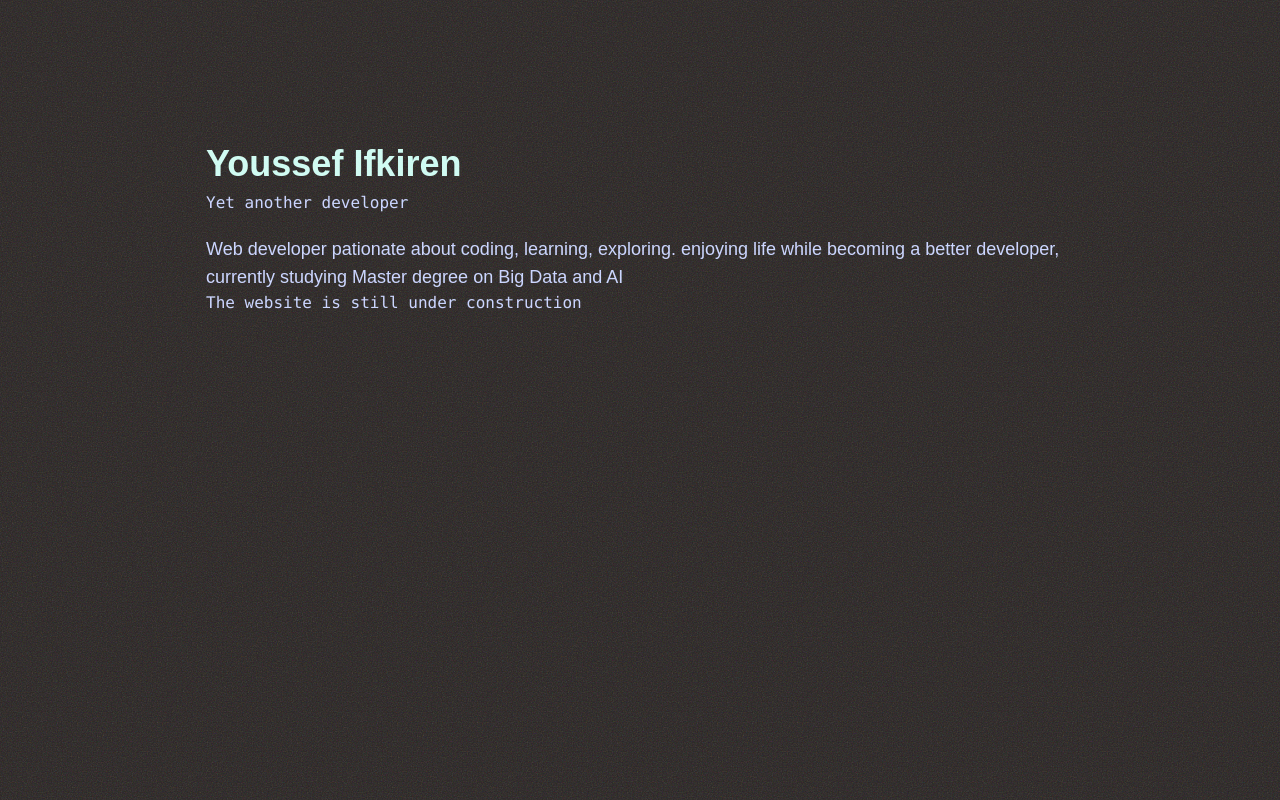
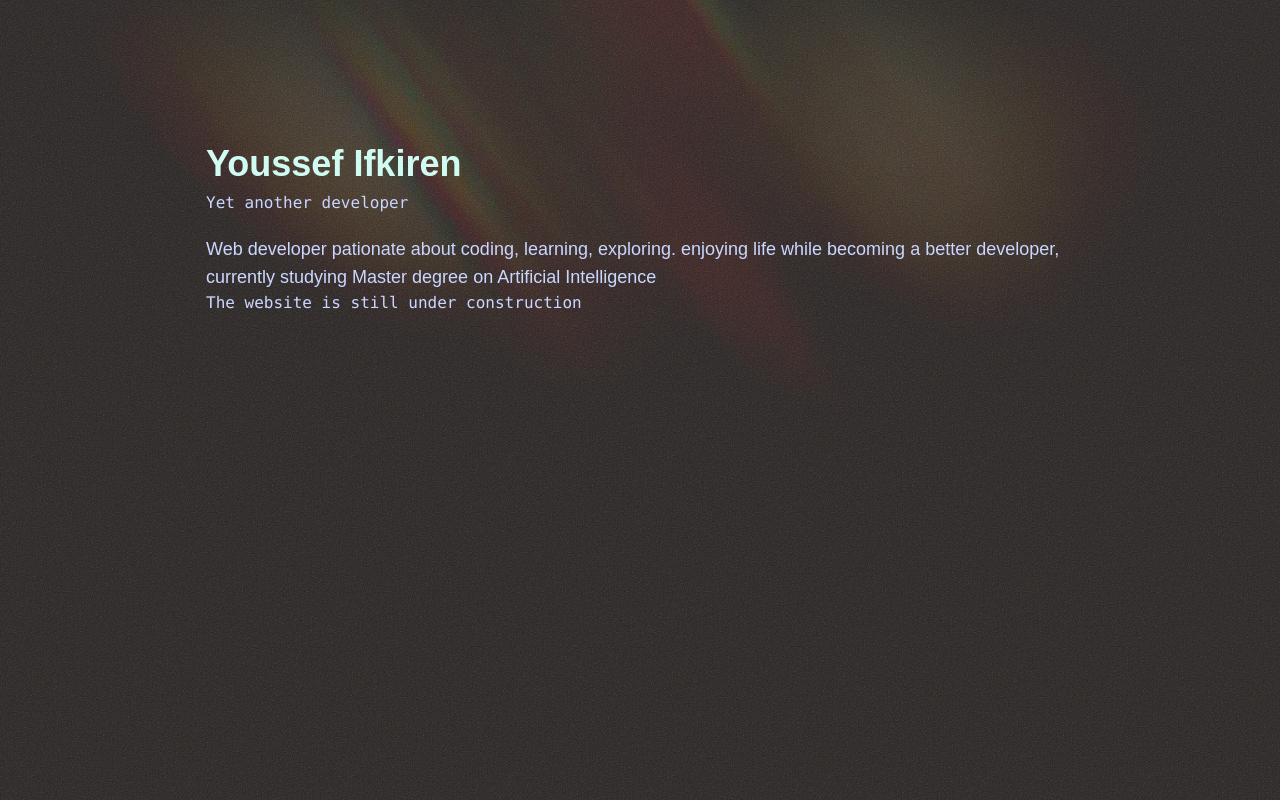
Before and after one commit to youssefifkiren/portfolio, a Next.js app: page / in a window 1280 px wide. Built offline with nearby package versions, Linux system fonts and the light colour scheme.

Commit message:
added bg glow, changed master description, dynamic font size

```diff
--- a/app/layout.tsx
+++ b/app/layout.tsx
@@ -6,6 +6,7 @@ import { cn } from "@/lib/utils";
 import { Analytics } from "@vercel/analytics/react"
 import Providers from "@/components/providers/Providers";
 import Dchach from "@/components/ui/overlays/Dchach";
+import GlowLines from "@/components/ui/overlays/GlowLines";
 
 const monsterrat = Montserrat({
   weight: ['100', '400', '500', '700'],
@@ -49,6 +50,7 @@ export default function RootLayout({
         className={cn(monsterrat.variable, 'antialiased bg-stone-800 selection:bg-teal-400/90 selection:text-white')}
       >
         <Providers>
+          <GlowLines />
           <Dchach />
           <main className="mx-auto w-full max-w-[900px] pt-0 md:pt-12 p-4 text-indigo-200">
             {children}
--- a/app/page.tsx
+++ b/app/page.tsx
@@ -13,7 +13,7 @@ export default function Home() {
         <span>
           <code>Yet another developer</code>
         </span>
-        <p className="text-lg">
+        <p className="md:text-lg">
           {metainfo.description}
         </p>
         <span>
--- a/components/ui/overlays/Dchach.tsx
+++ b/components/ui/overlays/Dchach.tsx
@@ -2,7 +2,7 @@
 const Dchach = () => {
   return (
     <svg
-      className="pointer-events-none fixed isolate z-30 opacity-75 mix-blend-soft-light"
+      className="pointer-events-none fixed isolate z-30 opacity-80 mix-blend-soft-light"
       width="100%"
       height="100%"
     >
--- /dev/null
+++ b/components/ui/overlays/GlowLines.tsx
@@ -0,0 +1,9 @@
+const GlowLines = () => {
+  return (
+    <div className="pointer-events-none py-36 opacity-20 absolute inset-0 overflow-hidden mix-blend-lighten">
+        <div className="h-full scale-[2.5] bg-top bg-[url(/bg-glow.jpg)] bg-no-repeat" />
+    </div>
+  )
+}
+
+export default GlowLines
--- a/lib/const.ts
+++ b/lib/const.ts
@@ -4,5 +4,5 @@ export const metainfo = {
     siteDomain: "youssefifkiren.dev",
     email: "youssef@tlgesports.com",
     slug: "Yet Another Fullstack Developer",
-    description: "Web developer pationate about coding, learning, exploring. enjoying life while becoming a better developer, currently studying Master degree on Big Data and AI"
+    description: "Web developer pationate about coding, learning, exploring. enjoying life while becoming a better developer, currently studying Master degree on Artificial Intelligence"
 }
```
Also changed, not shown: public/bg-glow.jpg (added).
